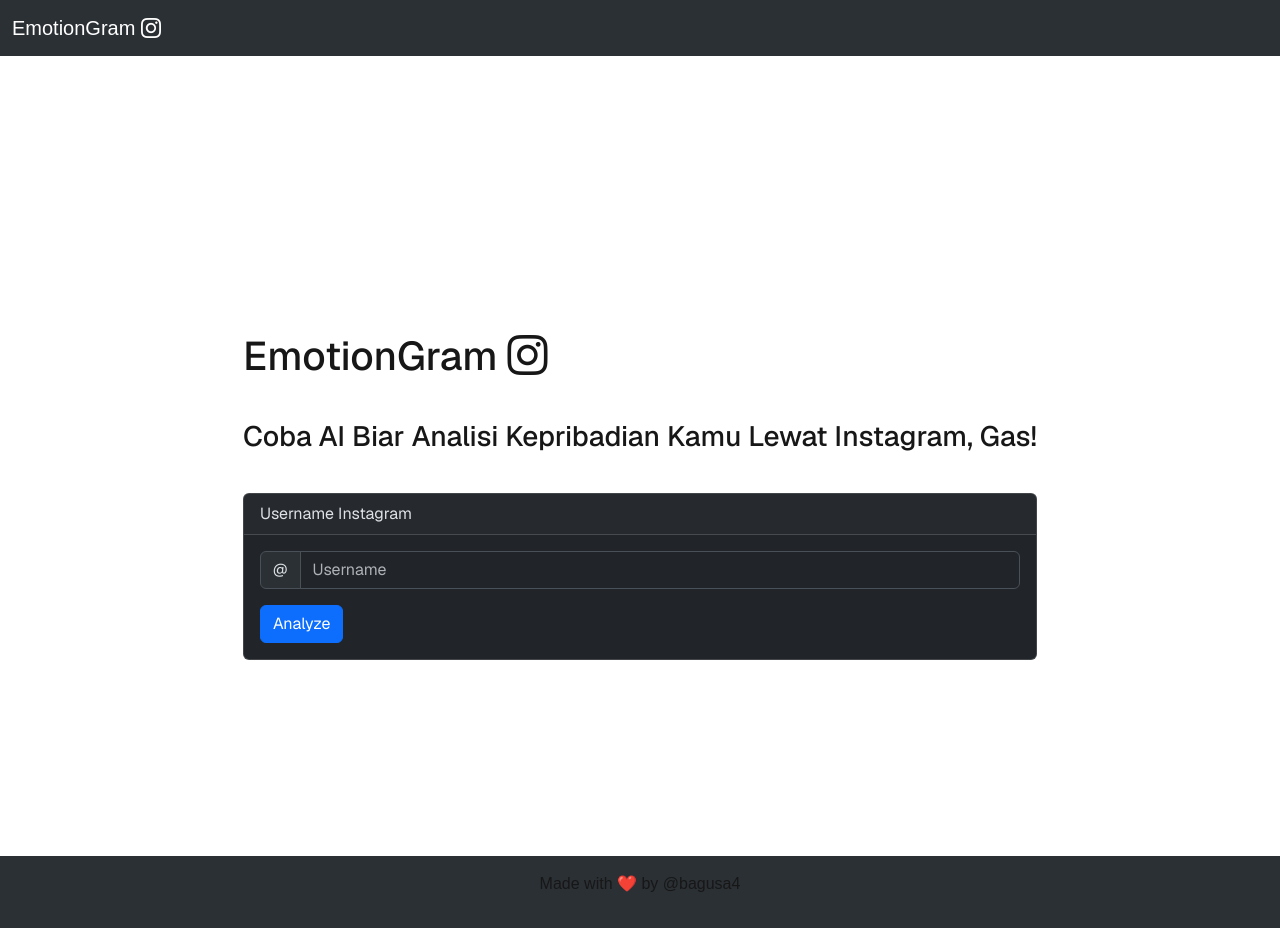
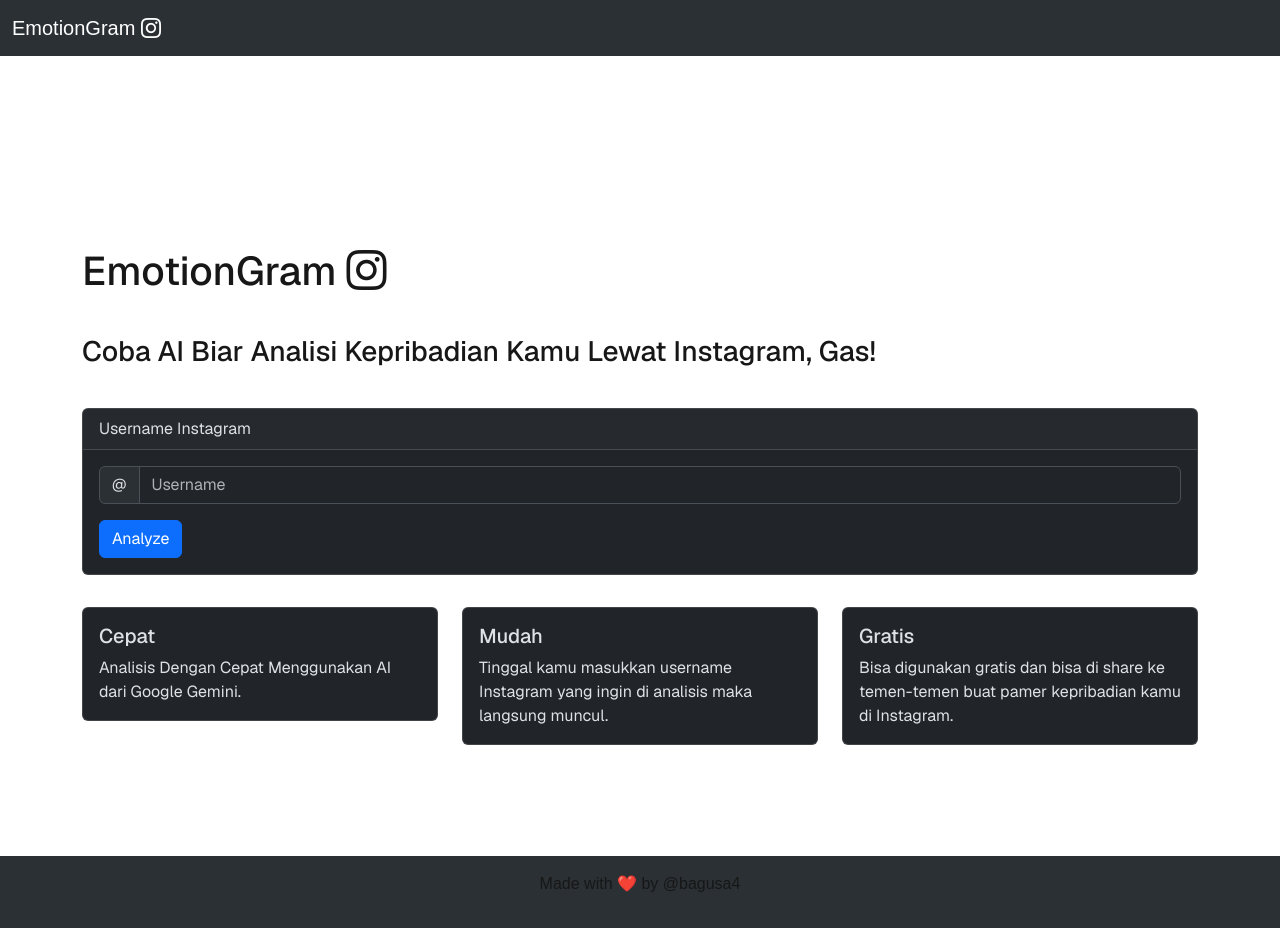
Before and after one commit to logicxscale/igea, a Next.js app: page / in a window 1280 px wide. Built offline with nearby package versions, Linux system fonts and the light colour scheme; no server answers.

Commit message:
home page input analyze fix

```diff
--- a/src/app/page.tsx
+++ b/src/app/page.tsx
@@ -1,22 +1,61 @@
+'use client';
+
 import Image from "next/image";
 import styles from "./page.module.css";
 
+import { useState } from 'react';
+import { useRouter } from 'next/navigation';
+
 export default function Home() {
+  const baseUrl = process.env.NEXT_PUBLIC_BASE_URL;
+  const [username, setInput] = useState("");
+  const handleClick = () => {
+    if (username.trim() !== "") {
+      window.location.href = `${baseUrl}/result/${username}`;
+    }
+  };
+
   return (
     <div className={styles.page}>
       <main className={styles.main}>
         <h1 className={`center`}>EmotionGram <i className="bi bi-instagram"></i></h1>
         <h3 className={`center`}>Coba AI Biar Analisi Kepribadian Kamu Lewat Instagram, Gas!</h3>
         <div className="card">
-          <div className="card-header">
-            Username Instagram
+            <div className="card-header">
+              Username Instagram
+            </div>
+            <div className="card-body">
+              <div className="input-group mb-3">
+                <span className="input-group-text" id="basic-addon1">@</span>
+                <input onChange={e => setInput(e.target.value)} type="text" className="form-control" placeholder="Username" aria-label="Username" aria-describedby="basic-addon1"></input>
+              </div>
+              <button onClick={handleClick} className="btn btn-primary">Analyze</button>
+            </div>
           </div>
-          <div className="card-body">
-            <div className="input-group mb-3">
-              <span className="input-group-text" id="basic-addon1">@</span>
-              <input type="text" className="form-control" placeholder="Username" aria-label="Username" aria-describedby="basic-addon1" id="username"></input>
+        <div className="row row-cols-1 row-cols-md-3 g-4">
+          <div className="col">
+          <div className="card">
+              <div className="card-body">
+                <h5 className="card-title">Cepat</h5>
+                <p className="card-text">Analisis Dengan Cepat Menggunakan AI dari Google Gemini.</p>
+              </div>
             </div>
-            <a href="#" className="btn btn-primary">Analyze</a>
+          </div>
+          <div className="col">
+            <div className="card">
+              <div className="card-body">
+                <h5 className="card-title">Mudah</h5>
+                <p className="card-text">Tinggal kamu masukkan username Instagram yang ingin di analisis maka langsung muncul.</p>
+              </div>
+            </div>
+          </div>
+          <div className="col">
+            <div className="card">
+              <div className="card-body">
+                <h5 className="card-title">Gratis</h5>
+                <p className="card-text">Bisa digunakan gratis dan bisa di share ke temen-temen buat pamer kepribadian kamu di Instagram.</p>
+              </div>
+            </div>
           </div>
         </div>
       </main>
--- a/src/app/result/page.tsx
+++ b/src/app/result/[param]/page.tsx
@@ -1,18 +1,20 @@
 'use client';
 
 import Image from "next/image";
-import styles from "../page.module.css";
+import styles from "../../page.module.css";
 
 import { useRef, useEffect, useState } from 'react';
+import { useParams } from "next/navigation";
 
 export default function Home() {
+  const params = useParams();
   const [data, setData] = useState(null);
   const textRef = useRef<HTMLParagraphElement>(null);
 
   const baseUrl = process.env.NEXT_PUBLIC_BASE_URL;
   useEffect(() => {
     async function fetchData() {
-        const result = await fetch(`${baseUrl}/api/v1/get_content/bagusa4`, {method: 'POST', headers: {'Content-Type': 'application/json'}});
+        const result = await fetch(`${baseUrl}/api/v1/get_content/${params.param}`, {method: 'POST', headers: {'Content-Type': 'application/json'}});
         const data = await result.json();
         setData(data);
     }
```
